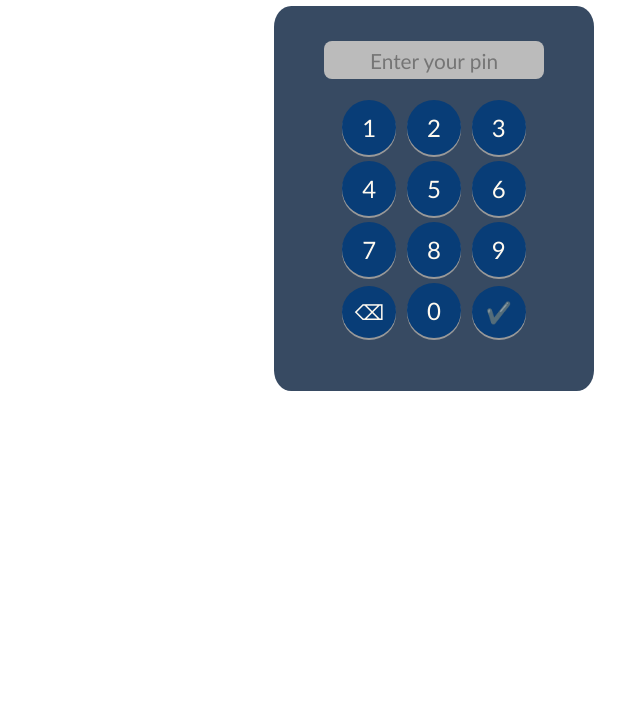
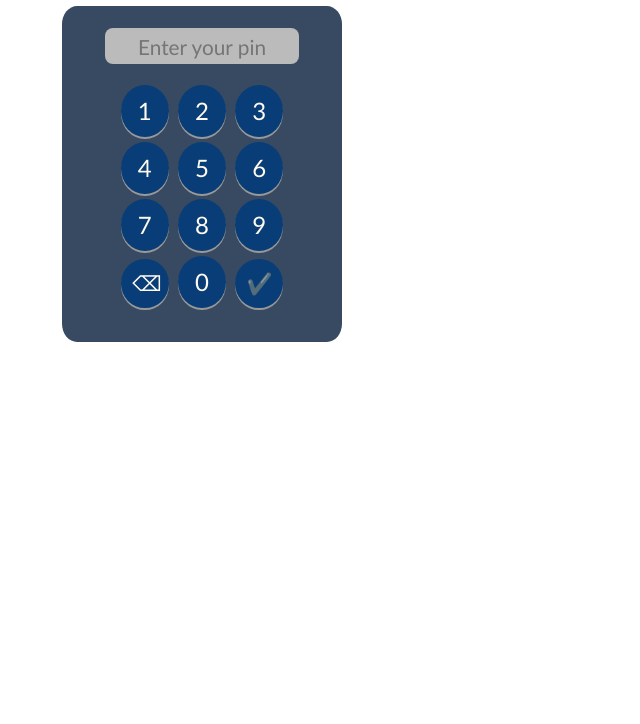
Before and after one commit to shahoodahmad/TabLock, a browser extension: page pinpad.html in a window 1280 px wide. Shown: the part 76-800 px from the top of the page, without its empty margins (206-846 px from the left). Drawn offline with Linux system fonts and the light colour scheme.

Commit message:
Adding pinpad to extension

```diff
--- a/pinpad.css
+++ b/pinpad.css
@@ -1,3 +1,8 @@
+body {
+  width: 800px;
+  height: 500px;
+}
+
 .button {
   display: inline-grid;
   border-radius: 50%;
@@ -45,6 +50,7 @@
 }
 
 div{
+  margin: auto;
   align: center;
   padding-top: 2.8%;
   padding-bottom: 8.1%;
@@ -52,6 +58,7 @@ div{
   width: 35%; /*320px*/
   max-width: 320px;
   height: 35%; /*300px*/
+
   background-color: #374a62;
   padding-bottom: 4%;
 
--- a/pinpad.html
+++ b/pinpad.html
@@ -14,25 +14,25 @@
 
     <div>
       <input autocomplete="off" class="header" type="text" name="pinpad" id="pad" minlength="4" maxlength="6" pattern="[0-9]{4,6}" required placeholder="Enter your pin"><br><br>
-      <button class="button" type="button" name="one" onclick="clicked(1)">1</button>
-      <button class="button" type="button" name="two" onclick="clicked(2)">2</button>
-      <button class="button" type="button" name="three" onclick="clicked(3)">3</button><br>
-      <button class="button" type="button" name="four" onclick="clicked(4)">4</button>
-      <button class="button" type="button" name="five" onclick="clicked(5)">5</button>
-      <button class="button" type="button" name="six" onclick="clicked(6)">6</button><br>
-      <button class="button" type="button" name="seven" onclick="clicked(7)">7</button>
-      <button class="button" type="button" name="eight" onclick="clicked(8)">8</button>
-      <button class="button" type="button" name="nine" onclick="clicked(9)">9</button><br>
-      <button class="button special" type="button" name="backspace" onclick="clicked('back')">⌫</button>
-      <button class="button" type="button" name="zero" onclick="clicked(0)">0</button>
+      <button class="button" type="button" id="1">1</button>
+      <button class="button" type="button" id="2">2</button>
+      <button class="button" type="button" id="3">3</button><br>
+      <button class="button" type="button" id="4">4</button>
+      <button class="button" type="button" id="5">5</button>
+      <button class="button" type="button" id="6">6</button><br>
+      <button class="button" type="button" id="7">7</button>
+      <button class="button" type="button" id="8">8</button>
+      <button class="button" type="button" id="9">9</button><br>
+      <button class="button special" type="button" id="10">⌫</button>
+      <button class="button" type="button" id="0">0</button>
       <input class="button special" type="submit" name="submit" value="✔️">
     </div>
 </form>
 
 
+
   </center>
-  <script type="text/javascript" src="pinpad.js">
-  </script>
+  <script type="text/javascript" src="pinpad.js"></script>
 
   </body>
 
--- a/pinpad.js
+++ b/pinpad.js
@@ -1,10 +1,18 @@
 let input = document.getElementById("pad");
+
+
+for (let i = 0; i < 11; i++){
+  document.getElementById(`${i}`).addEventListener("click", function() {
+    clicked(`${i}`)
+  });
+}
+
 
 function clicked(string){
   let len = input.value.length;
-  if (string != "back" && len<6){
+  if (string != "10" && len<6){
     input.value += string;
-  } else if(string == "back"){
+  } else if(string == "10"){
     input.value = input.value.substring(0, len-1);
   }
 }
```
Also changed, not shown: manifest.json.
